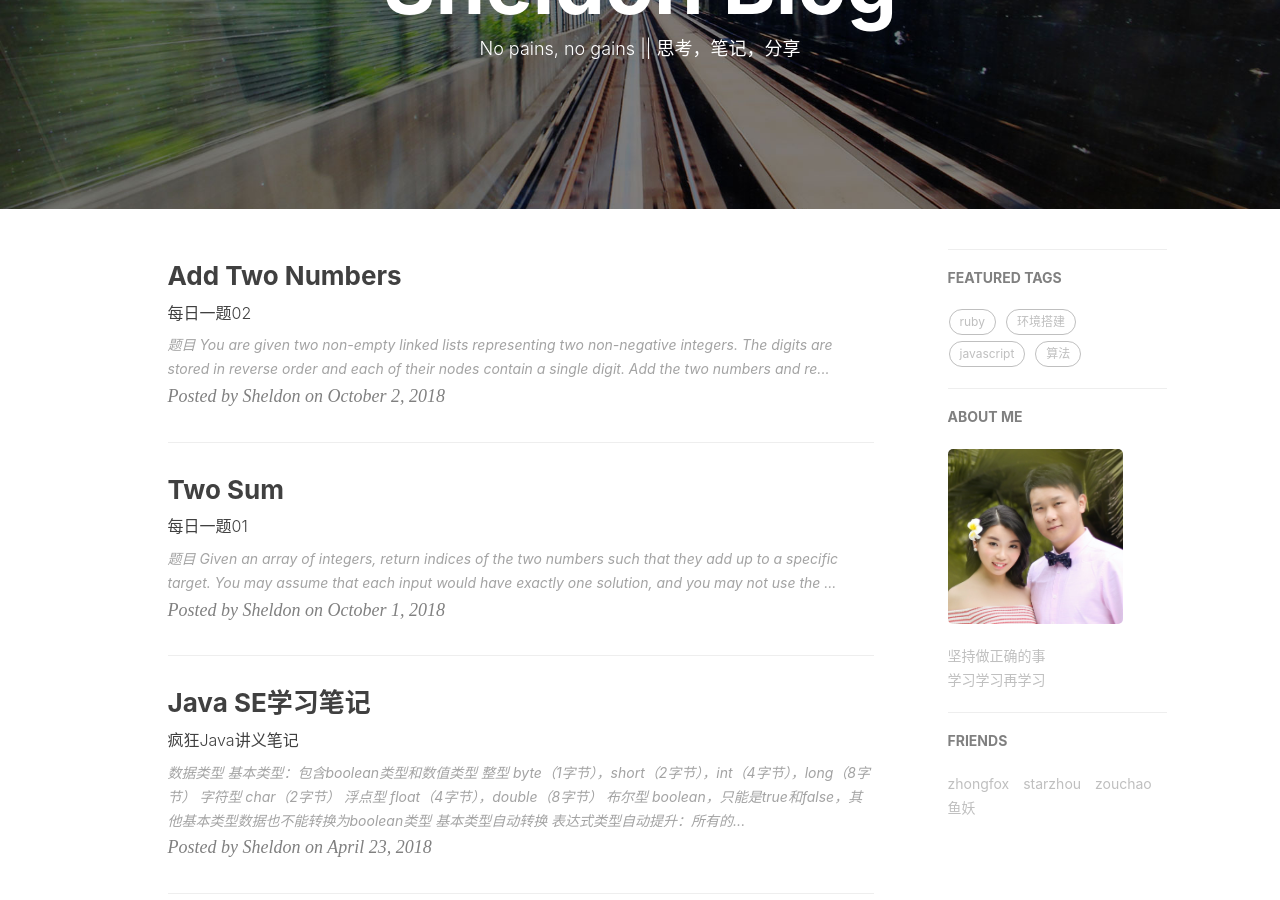
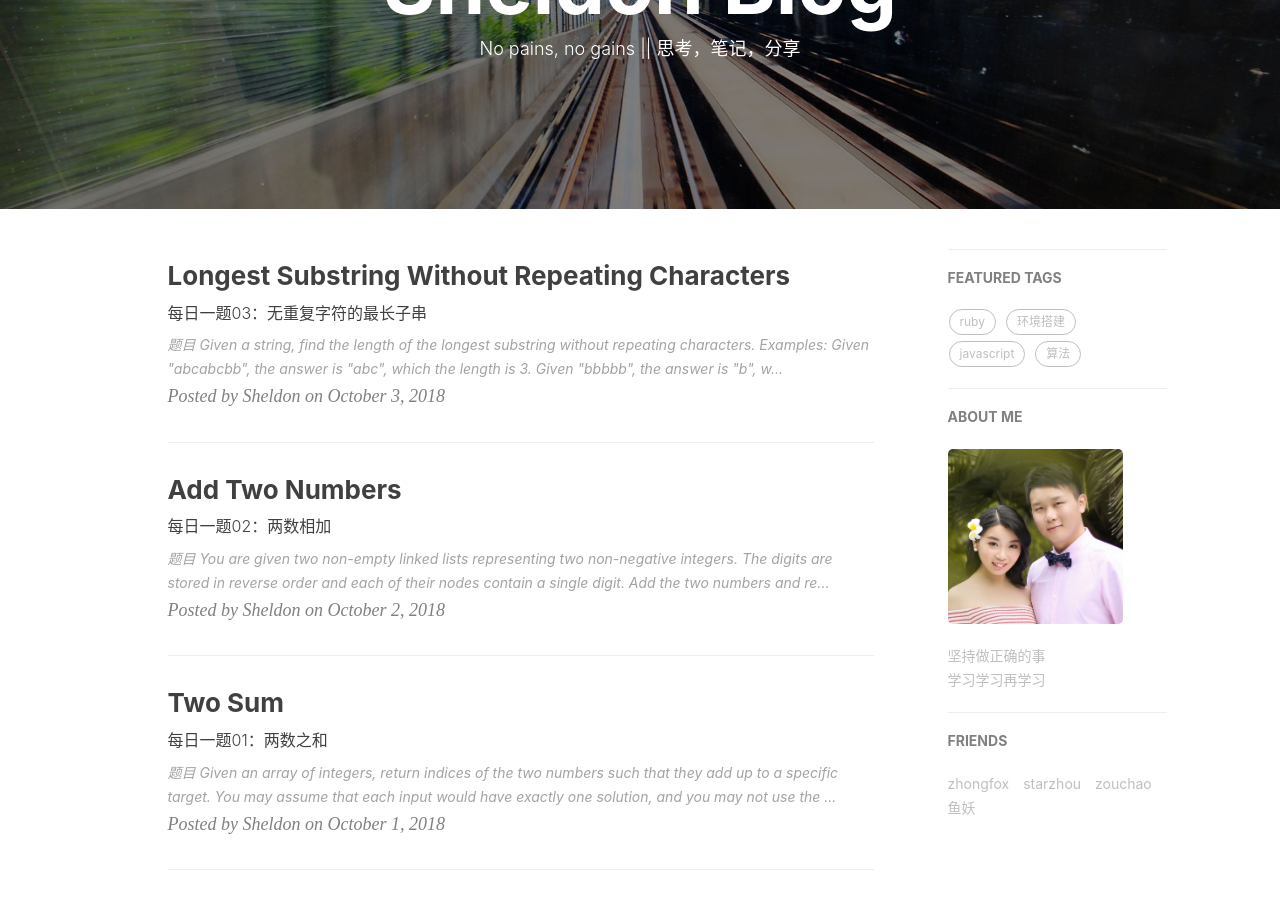
Before and after one commit to chenxiaotao/chenxiaotao.github.com, a Jekyll site: the page built from index.html, in a window 1280 px wide and 900 px high, scrolled down 209 px. Built offline with Jekyll 4.4.1, drawn with Linux system fonts in a browser that asks for light colours; nearby versions of some CDN libraries; the list of posts is cut into pages by our own code; comment, search, counter and statistics services are not loaded; part of the change alters nothing that is shown.

````diff
--- a/_posts/2018-10-01-leetcode-1.markdown
+++ b/_posts/2018-10-01-leetcode-1.markdown
@@ -1,7 +1,7 @@
 ---
 layout:     post
 title:      Two Sum
-subtitle:   "每日一题01"
+subtitle:   "每日一题01：两数之和"
 date:       2018-10-01
 author:     "Sheldon"
 header-img: "img/pic/post/everyday.jpg"
@@ -18,7 +18,7 @@ Given nums = [2, 7, 11, 15], target = 9,
 Because nums[0] + nums[1] = 2 + 7 = 9,
 return [0, 1].
 
-----------------
+---
 给定一个整数数组和一个目标值，找出数组中和为目标值的两个数。
 你可以假设每个输入只对应一种答案，且同样的元素不能被重复利用。
 示例:
@@ -32,9 +32,8 @@ return [0, 1].
 
 ### 解法
 
-ruby解法
-
 ```ruby
+# ruby解法
 # @param {Integer[]} nums
 # @param {Integer} target
 # @return {Integer[]}
@@ -52,6 +51,12 @@ end
 java解法
 
 ```java
+/**
+ * java解法
+ * @param {Integer[]} nums
+ * @param {Integer} target
+ * @return {Integer[]}
+ */
 public int[] twoSum(int[] nums, int target) {
   Map<Integer, Integer> map = new HashMap<>();
   for (int i = 0; i < nums.length; i++) {
--- a/_posts/2018-10-02-leetcode-2.markdown
+++ b/_posts/2018-10-02-leetcode-2.markdown
@@ -1,14 +1,13 @@
 ---
 layout:     post
 title:      Add Two Numbers
-subtitle:   "每日一题02"
+subtitle:   "每日一题02：两数相加"
 date:       2018-10-02
 author:     "Sheldon"
 header-img: "img/pic/post/everyday.jpg"
 tags:
   - 算法
 ---
-
 
 ### 题目
 You are given two non-empty linked lists representing two non-negative integers. The digits are stored in reverse order and each of their nodes contain a single digit. Add the two numbers and return it as a linked list.
@@ -22,7 +21,7 @@ Input: (2 -> 4 -> 3) + (5 -> 6 -> 4)
 Output: 7 -> 0 -> 8
 Explanation: 342 + 465 = 807.
 ```
-----------------
+---
 
 给定两个非空链表来表示两个非负整数。位数按照逆序方式存储，它们的每个节点只存储单个数字。将两数相加返回一个新的链表。
 
@@ -43,9 +42,8 @@ Explanation: 342 + 465 = 807.
 
 ### 解法
 
-ruby解法
-
 ```ruby
+# ruby解法
 # Definition for singly-linked list.
 # class ListNode
 #   attr_accessor :val, :next
@@ -77,10 +75,10 @@ def add_two_numbers(l1, l2)
   dummy_head.next
 end
 ```
-java解法
 
 ```java
 /**
+ * java解法
  * Definition for singly-linked list.
  * public class ListNode {
  *     int val;
--- /dev/null
+++ b/_posts/2018-10-03-leetcode-3.markdown
@@ -0,0 +1,122 @@
+---
+layout:     post
+title:      Longest Substring Without Repeating Characters
+subtitle:   "每日一题03：无重复字符的最长子串"
+date:       2018-10-03
+author:     "Sheldon"
+header-img: "img/pic/post/everyday.jpg"
+tags:
+  - 算法
+---
+
+### 题目
+Given a string, find the length of the longest substring without repeating characters.
+**Examples**:
+Given `"abcabcbb"`, the answer is `"abc"`, which the length is 3.
+Given `"bbbbb"`, the answer is `"b"`, with the length of 1.
+Given `"pwwkew"`, the answer is `"wke"`, with the length of 3. Note that the answer must be a substring, `"pwke"` is a subsequence and not a substring.
+
+---
+给定一个字符串，找出不含有重复字符的最长子串的长度。
+
+```
+示例 1:
+输入: "abcabcbb"
+输出: 3
+解释: 无重复字符的最长子串是 "abc"，其长度为 3。
+
+示例 2:
+输入: "bbbbb"
+输出: 1
+解释: 无重复字符的最长子串是 "b"，其长度为 1。
+
+示例 3:
+输入: "pwwkew"
+输出: 3
+解释: 无重复字符的最长子串是 "wke"，其长度为 3。
+      请注意，答案必须是一个子串，"pwke" 是一个子序列 而不是子串。
+```
+
+### 解题思路
+首先想到的是穷举法，即把所有的可能的组合通过对字符串进行两次遍历，找到其最长无重复的子序列；不过此问题显然不是需要一个时间复杂度如此之高的算法。
+如果是人工来找，会使用一个滑动窗口一样的东西从左依次往右查找，这个滑动窗口随时变化大小，里面存储无重复的序列，同时需要记录一个最大的序列个数；
+
+使用一个map记录每个字符出现的位置，一个重复位置的标志位和一个最大长度的计数器；遍历字符串，记录每个字符串的位置到map中，如遇重复，则更新重复位置，同时更新此字符的位置；每次做一个大小判断取出最大的子序列长度
+
+### 解法
+
+```ruby
+# ruby解法
+# @param {String} s
+# @return {Integer}
+def length_of_longest_substring(s)
+  ans = 0             # 表示最大的子序列长度
+  re_pos = 0          # 表示最后一次出现重复的位置
+  map = {}
+  s.split('').each_with_index do |c, i|
+    now_pos = i + 1   # 当前位置
+    unless map[c].nil?
+      re_pos = [map[c], re_pos].max
+    end
+
+    ans = [ans, now_pos - re_pos].max
+    map[c] = now_pos
+  end
+
+  ans
+end
+```
+
+```java
+/**
+ * java解法
+ * @param {String} s
+ * @return {Integer}
+ */
+public int lengthOfLongestSubstring(String s) {
+  int n = s.length(), ans = 0, rePos=0;
+  Map<Character, Integer> map = new HashMap<>();
+
+  for (int i = 0; i < n; i++) {
+    int nowPos = i + 1;
+    if (map.containsKey(s.charAt(i))) {
+      rePos = Math.max(map.get(s.charAt(i)), rePos);
+    }
+    ans = Math.max(ans, nowPos - rePos);
+    map.put(s.charAt(i), nowPos);
+  }
+  return ans;
+}
+```
+
+```java
+// 官方答案
+public int lengthOfLongestSubstring(String s) {
+  int n = s.length();
+  Set<Character> set = new HashSet<>();
+  int ans = 0, i = 0, j = 0;
+  while (i < n && j < n) {
+    // try to extend the range [i, j]
+    if (!set.contains(s.charAt(j))){
+      set.add(s.charAt(j++));
+      ans = Math.max(ans, j - i);
+    }
+    else {
+      set.remove(s.charAt(i++));
+    }
+  }
+  return ans;
+}
+
+public int lengthOfLongestSubstring(String s) {
+  int n = s.length(), ans = 0;
+  int[] index = new int[128]; // current index of character
+  // try to extend the range [i, j]
+  for (int j = 0, i = 0; j < n; j++) {
+    i = Math.max(index[s.charAt(j)], i);
+    ans = Math.max(ans, j - i + 1);
+    index[s.charAt(j)] = j + 1;
+  }
+  return ans;
+}
+```
````
